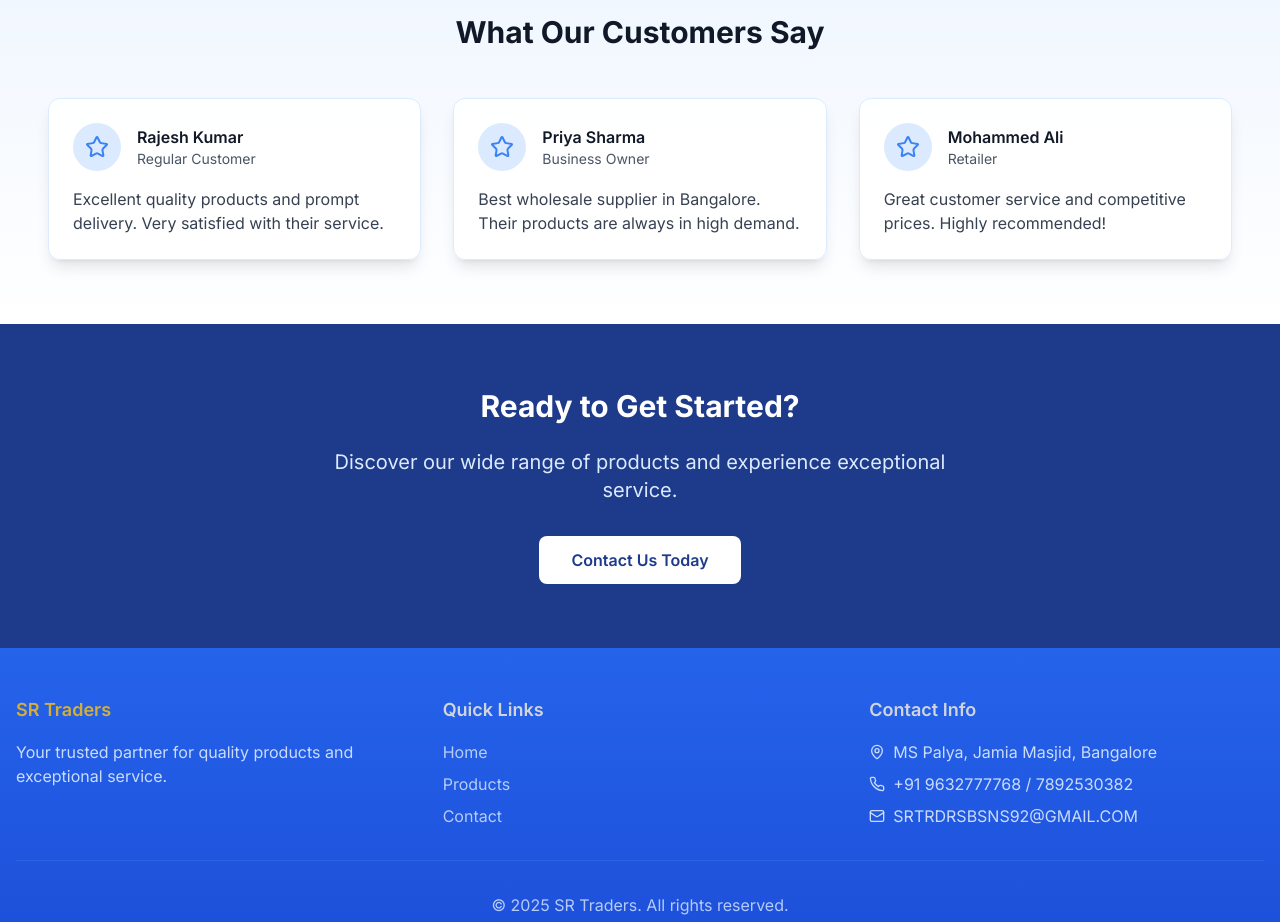
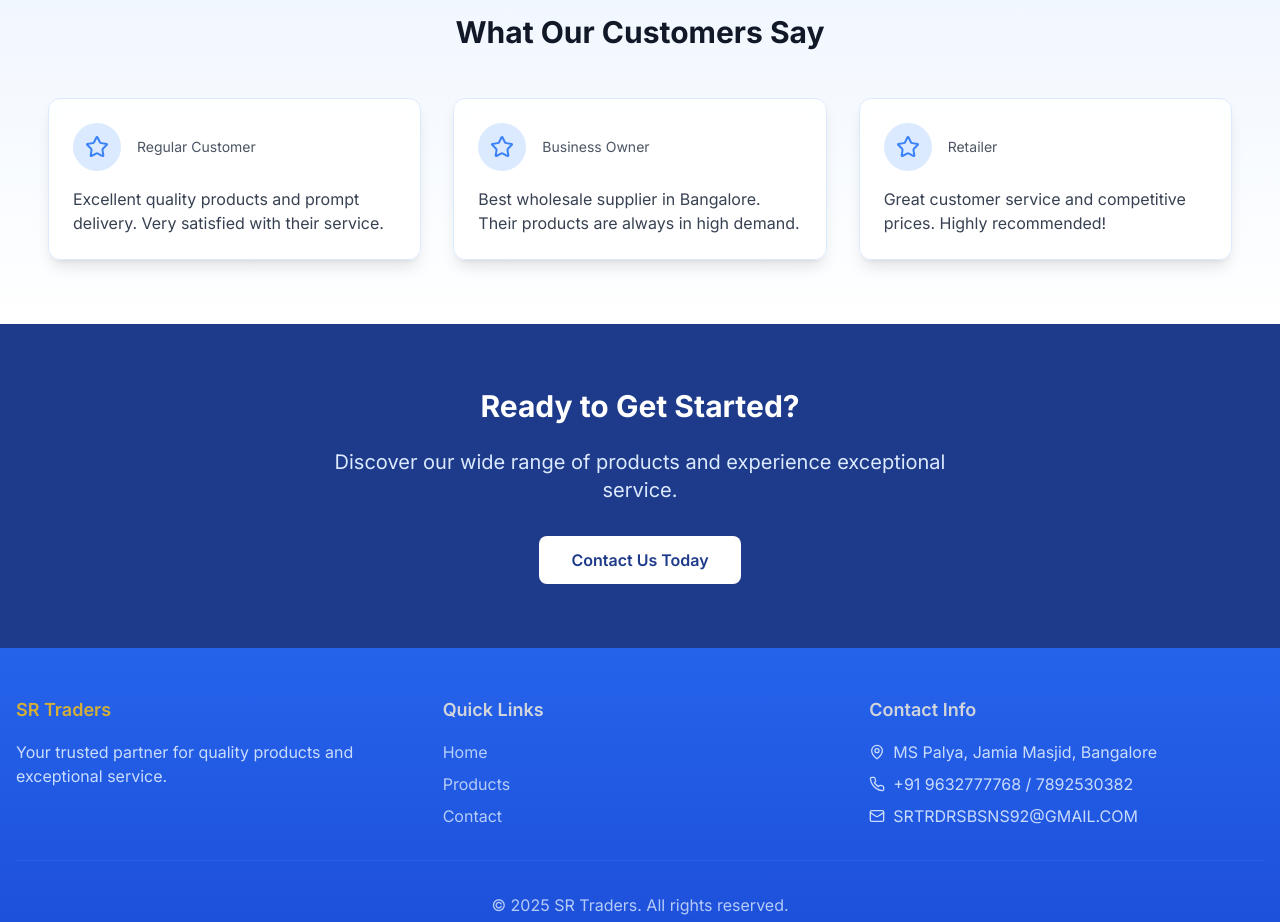
Before and after one commit to FRANNKENSTEINN/trader-space-hub, a React (Vite) app: page / in a window 1280 px wide. Shown: the part 1620-2542 px from the top of the page. Built offline with nearby package versions, Linux system fonts and the light colour scheme.

Commit message:
Update customer testimonials section
The customer testimonials section will be updated.

```diff
--- a/src/pages/Index.tsx
+++ b/src/pages/Index.tsx
@@ -203,17 +203,14 @@ const Index = () => {
           <div className="grid grid-cols-1 md:grid-cols-3 gap-8">
             {[
               {
-                name: "Rajesh Kumar",
                 role: "Regular Customer",
                 comment: "Excellent quality products and prompt delivery. Very satisfied with their service.",
               },
               {
-                name: "Priya Sharma",
                 role: "Business Owner",
                 comment: "Best wholesale supplier in Bangalore. Their products are always in high demand.",
               },
               {
-                name: "Mohammed Ali",
                 role: "Retailer",
                 comment: "Great customer service and competitive prices. Highly recommended!",
               },
@@ -224,7 +221,6 @@ const Index = () => {
                     <Star className="h-6 w-6 text-blue-500" />
                   </div>
                   <div className="ml-4">
-                    <h3 className="font-semibold text-gray-900">{testimonial.name}</h3>
                     <p className="text-sm text-gray-600">{testimonial.role}</p>
                   </div>
                 </div>
```
